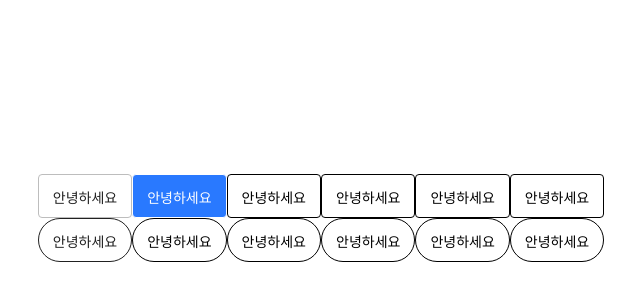
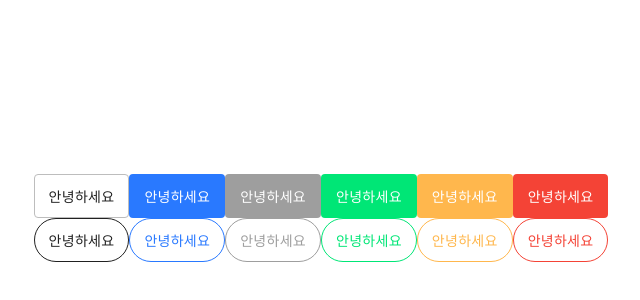
Before and after one commit to HamSungJun/PRIME-UI, a Vue app: page / in a window 1280 px wide. Shown: the part 182-482 px from the top of the page, without its empty margins (319-959 px from the left). Built offline with nearby package versions, Linux system fonts and the light colour scheme; a web font is replaced by a local one.

Commit message:
PUI-BUTTON 뷰, 동작 완성

```diff
--- a/src/packages/pui-button/pui-button.vue
+++ b/src/packages/pui-button/pui-button.vue
@@ -65,9 +65,6 @@ export default {
       required: false
     }
   },
-  mounted () {
-    console.log(this.$slots)
-  },
   methods: {
     onClick (event) {
       this.$emit('click', event)
@@ -84,6 +81,7 @@ export default {
   border-radius: 4px;
   padding: 0.75rem;
   cursor: pointer;
+  transition: #{$button-transitions};
 
   &:hover{
     opacity: 0.85;
@@ -91,7 +89,7 @@ export default {
 
   span{
     display: inherit;
-    transform: translateY(2px);
+    transform: translateY(1px);
   }
 
   @each $type, $color, $background-color, $border-color, $outline-color, $outline-background-color, $outline-border-color in $button-themes{
@@ -104,6 +102,10 @@ export default {
       color: #{$outline-color};
       background-color: #{$outline-background-color};
       border-color: #{$outline-border-color};
+      &:hover{
+        color: #ffffff;
+        background-color: #{$outline-border-color};
+      }
     }
   }
 
@@ -121,7 +123,8 @@ export default {
   }
 
   &.pui-button--status-disabled{
-
+    opacity: 0.60;
+    pointer-events: none;
   }
 }
 </style>
--- a/src/styles/_reset.scss
+++ b/src/styles/_reset.scss
@@ -1,4 +1,11 @@
 @import './_fonts.scss';
+
+:root {
+  font-size: 14px;
+  font-weight: 500;
+  font-style: normal;
+  letter-spacing: 0.02rem;
+}
 
 *{
   font-family: 'Noto Sans Korean', sans-serif;
--- a/src/styles/_variables.scss
+++ b/src/styles/_variables.scss
@@ -1,15 +1,23 @@
-/* PUI-BUTTON */
-$button-types:   'success', 'info', 'warning', 'danger';
-$button-colors:   '#ffffff', '#ffffff', '#ffffff', '#ffffff';
-$button-background-colors:   '#9e9e9e', '#00e676', '#ffb74d', '#f44336';
-$button-border-colors:  'transparent', 'transparent', 'transparent', 'transparent', 'transparent';
-$button-outline-colors:  '#2979ff', '#9e9e9e', '#00e676', '#ffb74d', '#f44336';
-$button-outline-background-colors:  '#ffffff', '#ffffff', '#ffffff', '#ffffff', '#ffffff';
-$button-outline-border-colors:  '#2979ff', '#9e9e9e', '#00e676', '#ffb74d', '#f44336';
-$button-themes: ('default','#212121','#ffffff','#bdbdbd','#212121','#ffffff','#212121',),
-('primary', '#ffffff', '#2979ff',), (), (), (), ();
-$button-sizes: ('mini', '0.7rem', '0.85rem'), ('small', '0.8rem', '0.85rem'), ('medium', '0.9rem', '1rem'), ('default', '1rem 1rem', '1rem');
-$button-shapes: ('rect','0px'), ('round', '22px');
-:root {
-    font-size: 14px;
-}
+/**
+ * PUI-BUTTON
+ * $button-themes: ($type, $color, $background-color, $border-color, $outline-color, $outline-background-color, $outline-border-color)
+ * $button-sizes: ($size, $padding, $fontsize)
+ * $button-shapes: ($shape, $radius)
+ */
+
+$button-themes:
+('default','#212121','#ffffff','#bdbdbd','#212121','#ffffff','#212121',),
+('primary', '#ffffff', '#2979ff','transparent', '#2979ff', '#ffffff', '#2979ff'),
+('success','#ffffff', '#9e9e9e', 'transparent', '#9e9e9e', '#ffffff', '#9e9e9e'),
+('info', '#ffffff', '#00e676', 'transparent', '#00e676', '#ffffff', '#00e676'),
+('warning', '#ffffff', '#ffb74d', 'transparent', '#ffb74d', '#ffffff', '#ffb74d'),
+('danger', '#ffffff', '#f44336', 'transparent', '#f44336', '#ffffff', '#f44336');
+$button-sizes:
+('mini', '0.7rem', '0.85rem'),
+('small', '0.8rem', '0.85rem'),
+('medium', '0.9rem', '1rem'),
+('default', '1rem 1rem', '1rem');
+$button-shapes:
+('rect','0px'),
+('round', '22px');
+$button-transitions: 'background 0.25s ease-in';
```
Also changed, not shown: src/packages/pui-button/_pui-button.scss (deleted), 1 other file (tests, documents, lock files or other folders).
